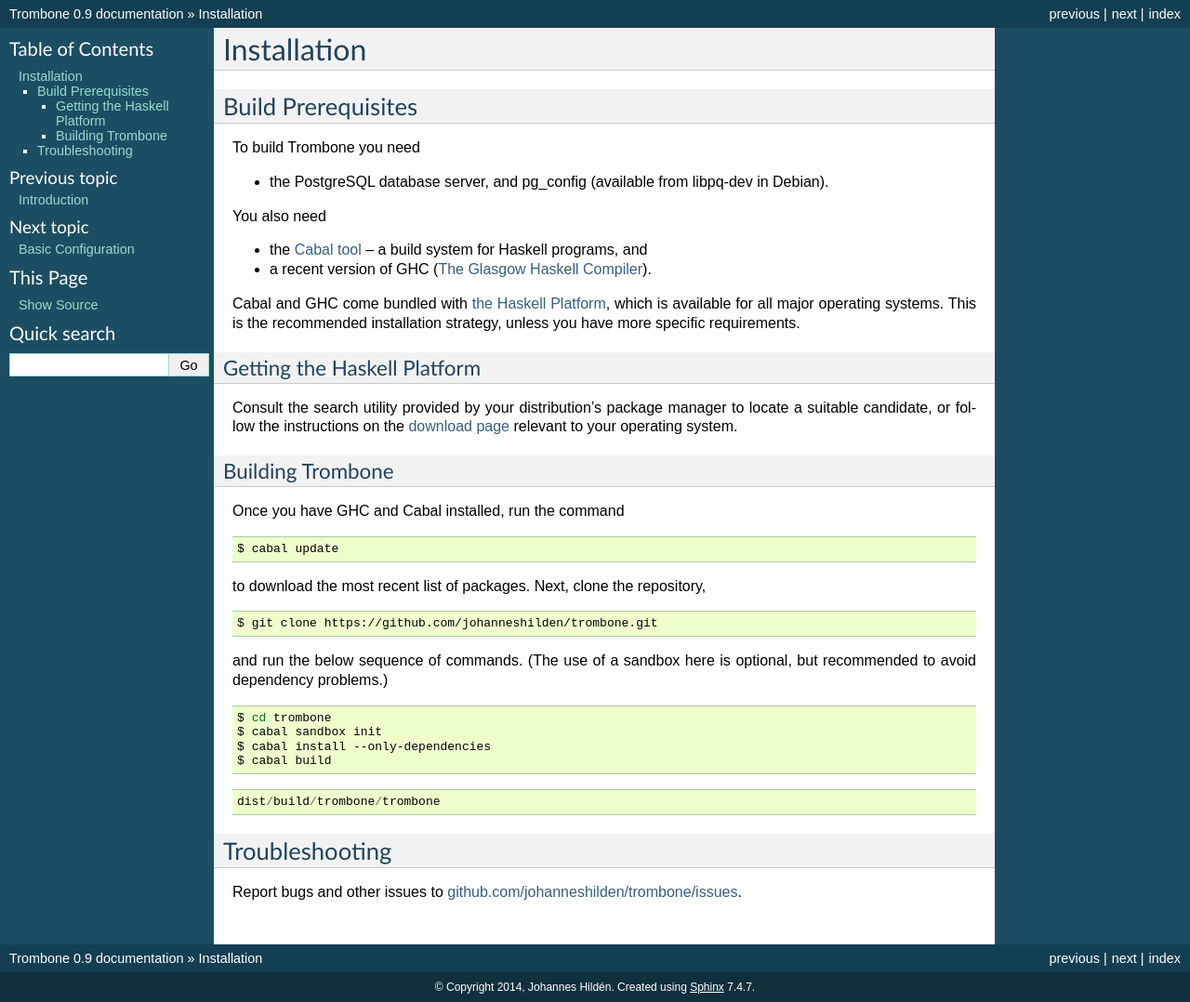
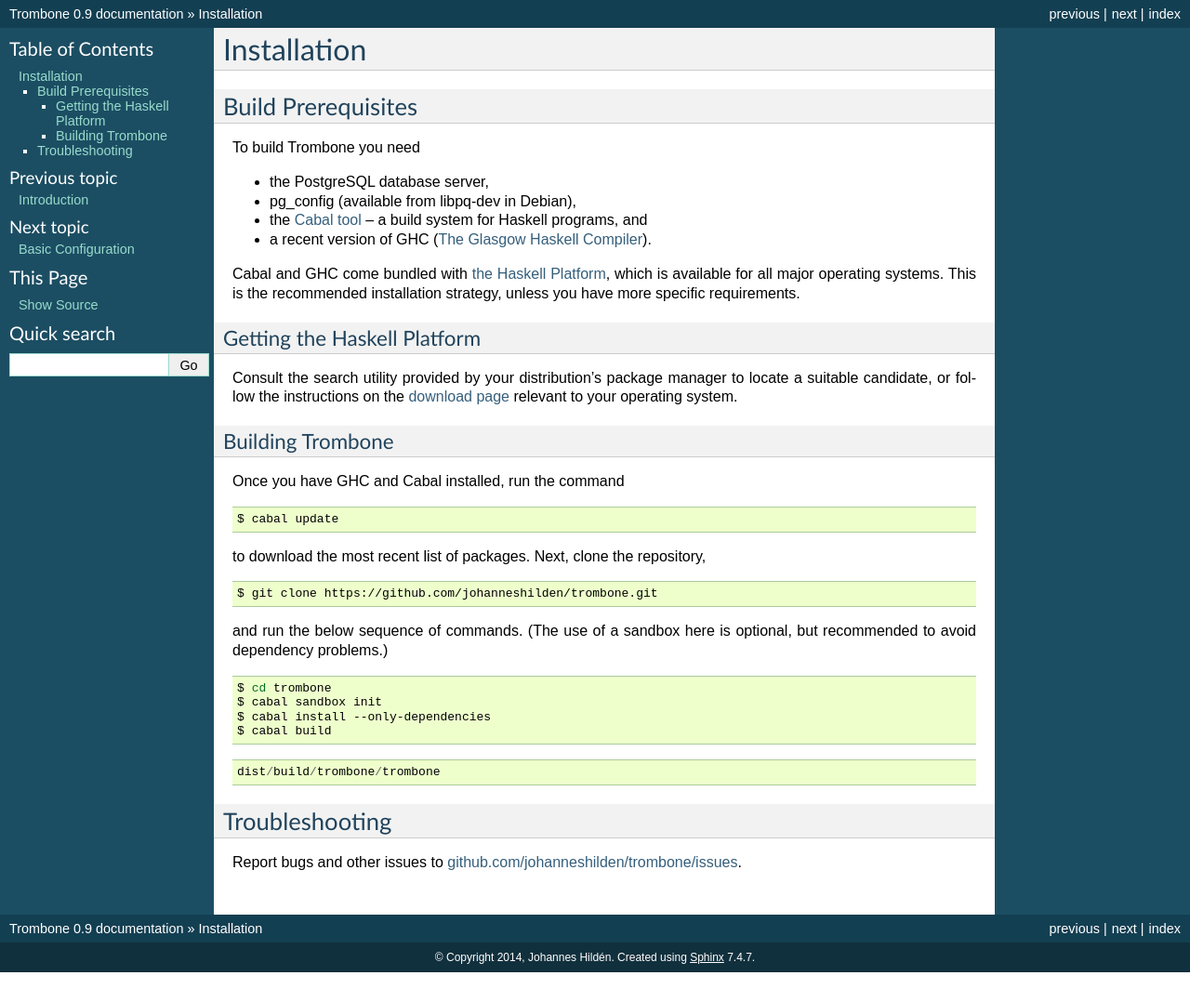
Before and after one commit to laserpants/trombone, a Sphinx documentation site: the page built from docs/installation.rst, in a window 1280 px wide. Shown: the whole page at 93% size. Built offline with Sphinx 7.4.7, drawn with Linux system fonts in a browser that asks for light colours; after the commit the page ends 1046 px from its top, so only the background shows below that.

Commit message:
Update installation.rst

```diff
--- a/docs/installation.rst
+++ b/docs/installation.rst
@@ -6,10 +6,8 @@
 
 To build Trombone you need
 
-* the PostgreSQL database server, and pg_config (available from libpq-dev in Debian).
-
-You also need
-
+* the PostgreSQL database server,
+* pg_config (available from libpq-dev in Debian),
 * the `Cabal tool <https://www.haskell.org/cabal/>`_  -- a build system for Haskell programs, and
 * a recent version of GHC (`The Glasgow Haskell Compiler <https://www.haskell.org/ghc/>`_).
 
```
